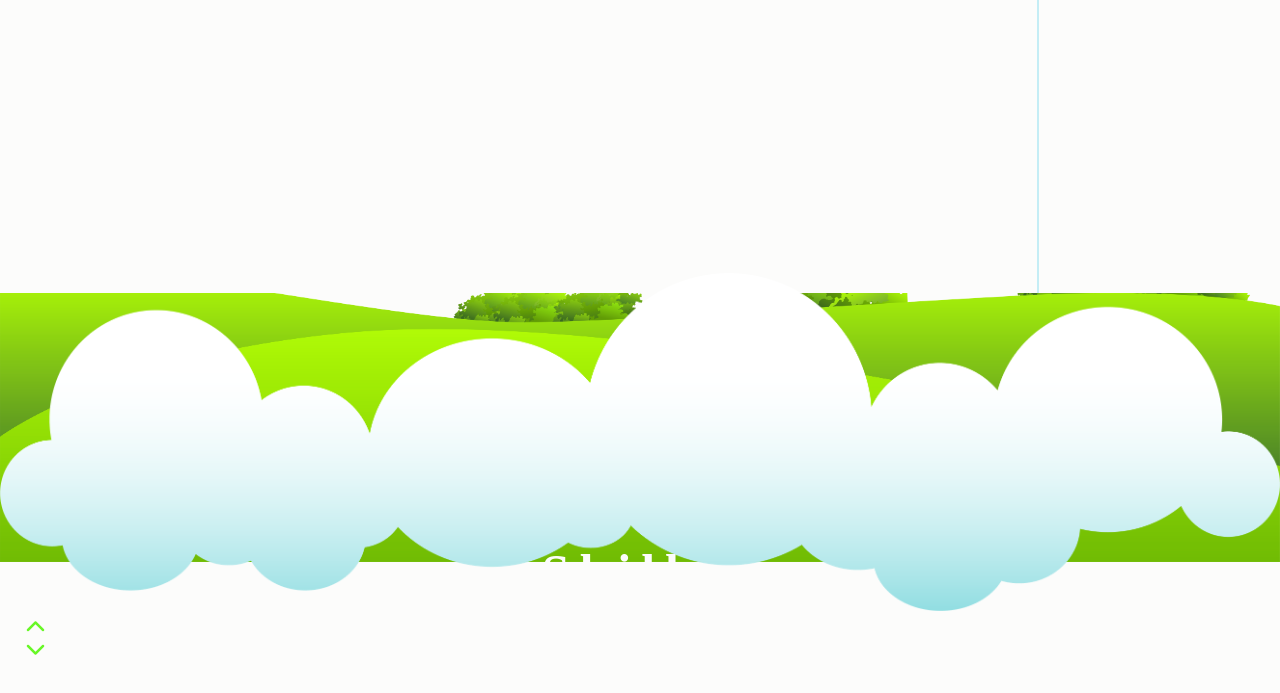
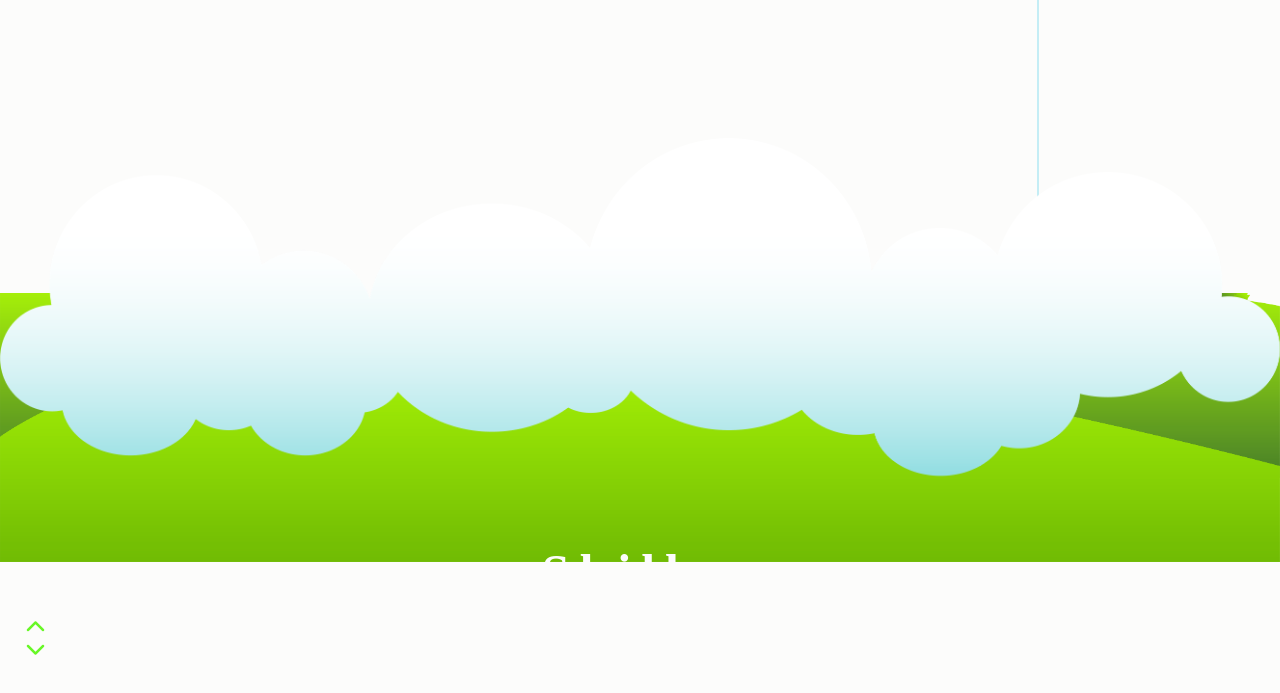
Before and after one commit to keithrinehart/portfolio, a website: page index.html in a window 1280 px wide. Shown: the part 507-1200 px from the top of the page. Drawn offline with nearby package versions, Linux system fonts and the light colour scheme; a web font is replaced by a local one.

Commit message:
fixed annas cloud

```diff
--- a/css/style.css
+++ b/css/style.css
@@ -529,7 +529,7 @@ a {
 
 .annas-cloud {
   position: absolute;
-  top: 780px;
+  top: 645px;
   left: 0;
   z-index: 100;
 }
```
